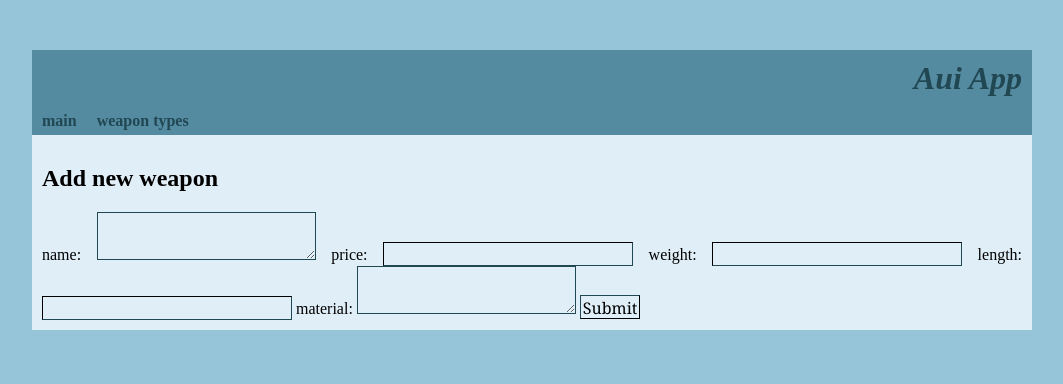
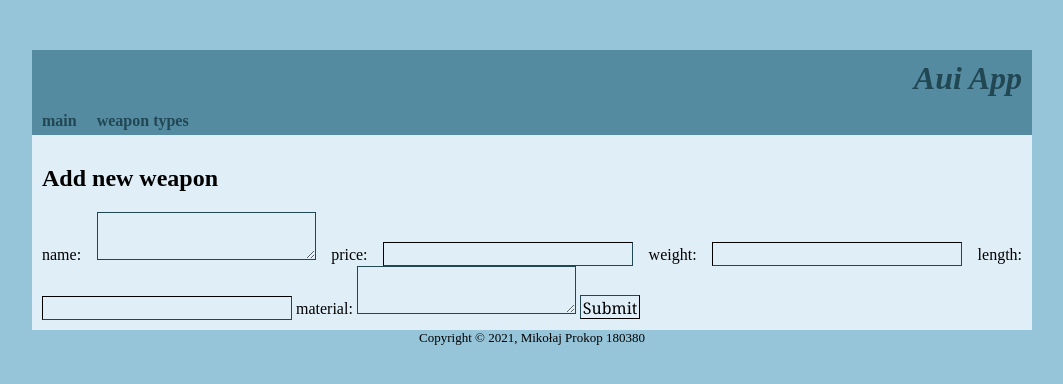
Before and after one commit to prokot/InternetServiceArchitectures, a website with bundled scripts: page aui4/weapon_add/weapon_add.html in a window 1280 px wide. Shown: the whole page, without its empty margins (108-1171 px from the left). Built offline with nearby package versions, Linux system fonts and the light colour scheme.

Commit message:
dodane footery XD

```diff
--- a/aui4/weapon_add/weapon_add.html
+++ b/aui4/weapon_add/weapon_add.html
@@ -43,6 +43,8 @@
             </section>
 
             <footer class="footer">
+                <p>Copyright &copy; 2021, Mikołaj Prokop 180380</p>
+
             </footer>
         </div>
     </body>
```
Also changed, not shown: aui4/weapon_edit/weapon_edit.html (+2 -0 lines), aui4/weapon_type_add/weapon_type_add.html (+2 -0 lines), aui4/weapon_type_edit/weapon_type_edit.html (+2 -0 lines), aui4/weapon_type_view/weapon_type_view.html (+1 -1 lines).
